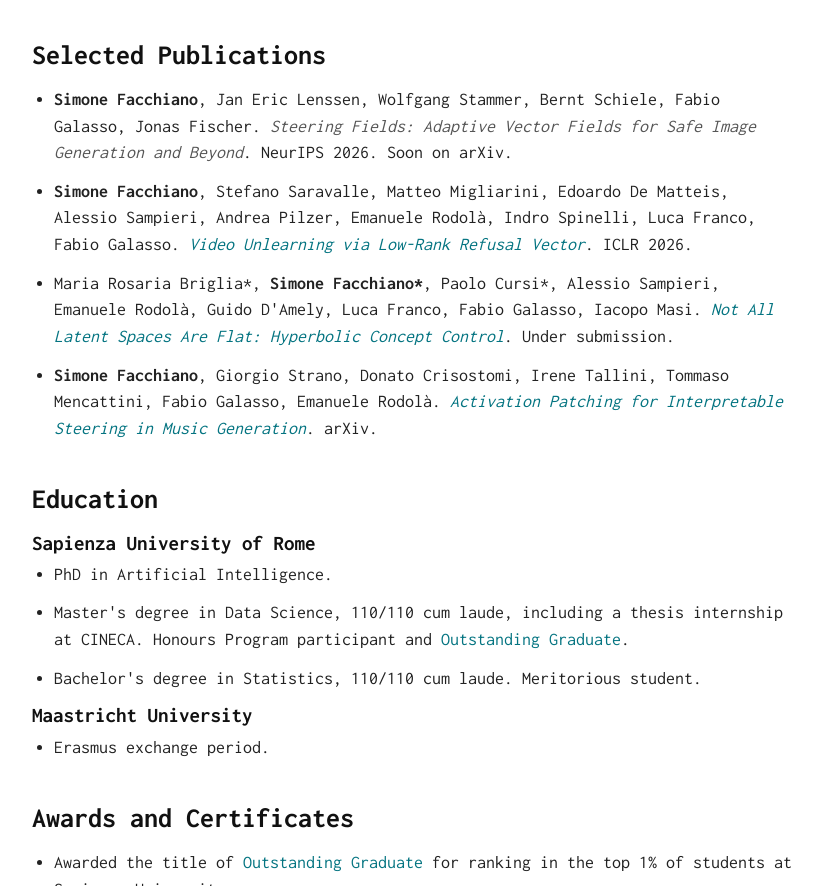
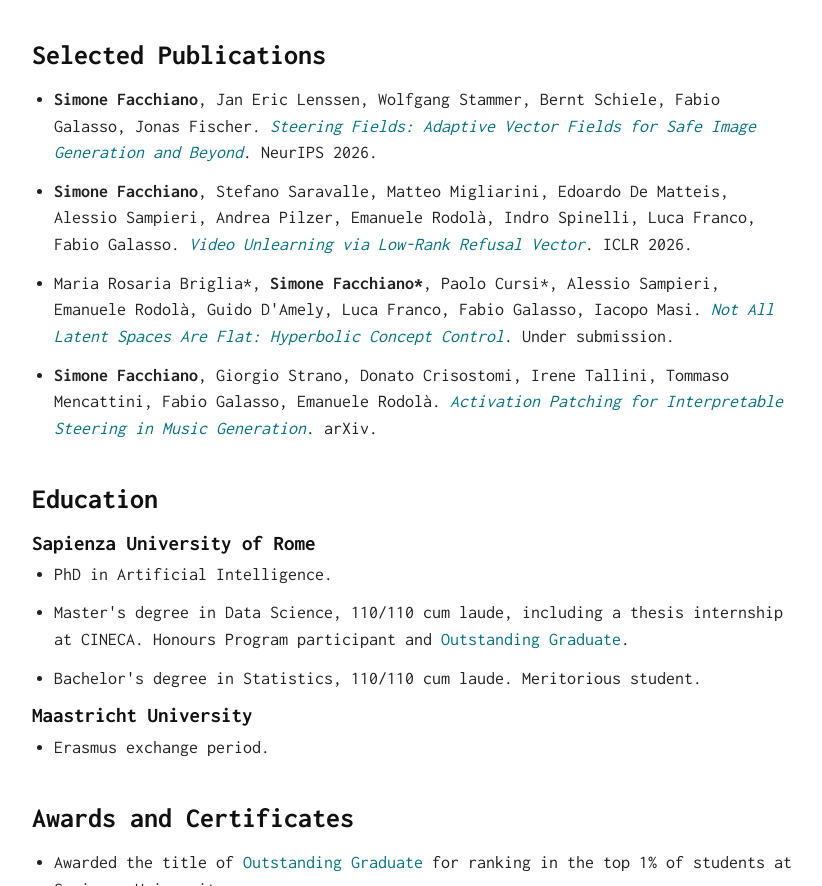
Before and after one commit to simonefacchiano/simonefacchiano.github.io, a plain HTML site: page index.html in a window 1280 px wide. Shown: the part 1360-2246 px from the top of the page, without its empty margins (228-1050 px from the left). Drawn offline with Linux system fonts and the light colour scheme.

Commit message:
Link Steering Fields publication to project page

```diff
--- a/index.html
+++ b/index.html
@@ -171,9 +171,8 @@
             <p>
               <strong>Simone Facchiano</strong>, Jan Eric Lenssen, Wolfgang Stammer, Bernt Schiele,
               Fabio Galasso, Jonas Fischer.
-              <em>Steering Fields: Adaptive Vector Fields for Safe Image Generation and Beyond</em>.
+              <a href="https://simonefacchiano.github.io/steeringfields-projectpage/" target="_blank" rel="noreferrer"><em>Steering Fields: Adaptive Vector Fields for Safe Image Generation and Beyond</em></a>.
               NeurIPS 2026.
-              Soon on arXiv.
             </p>
           </li>
           <li>
```
